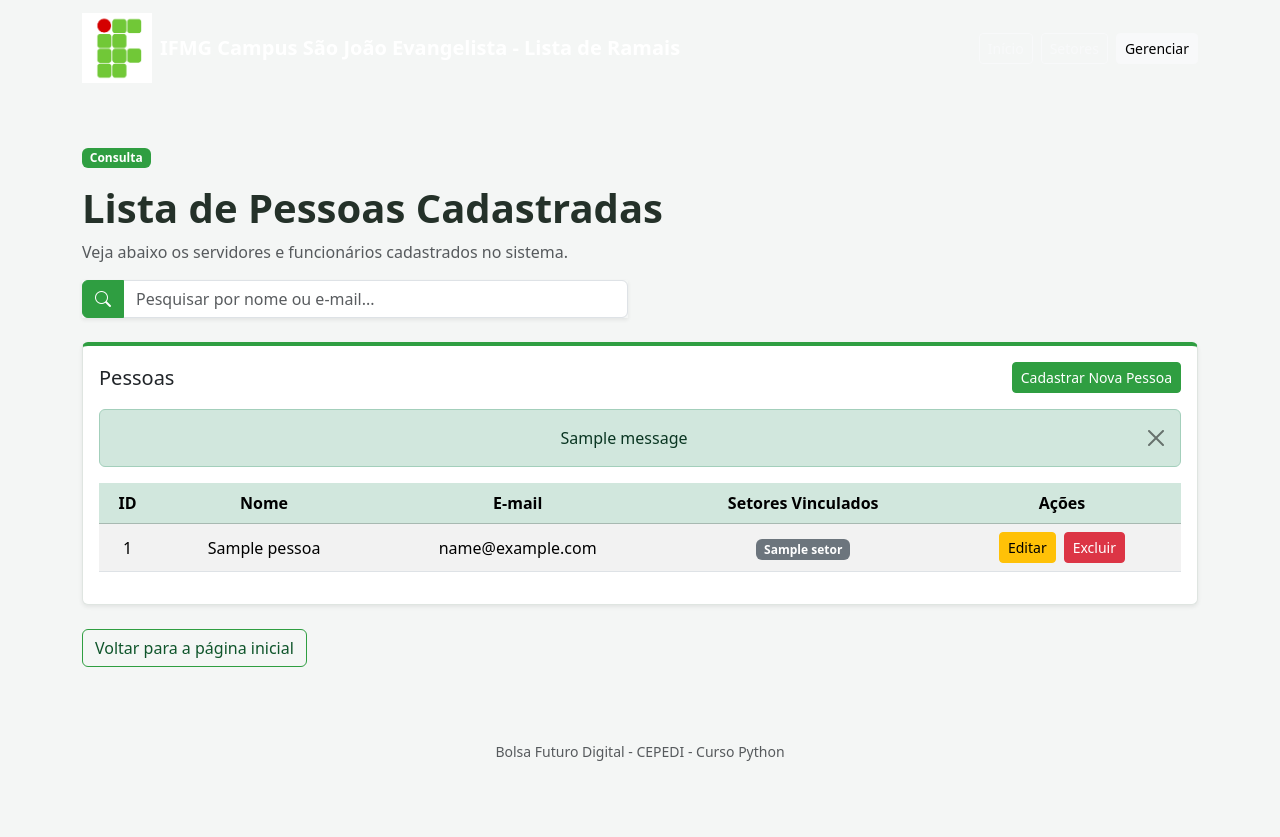
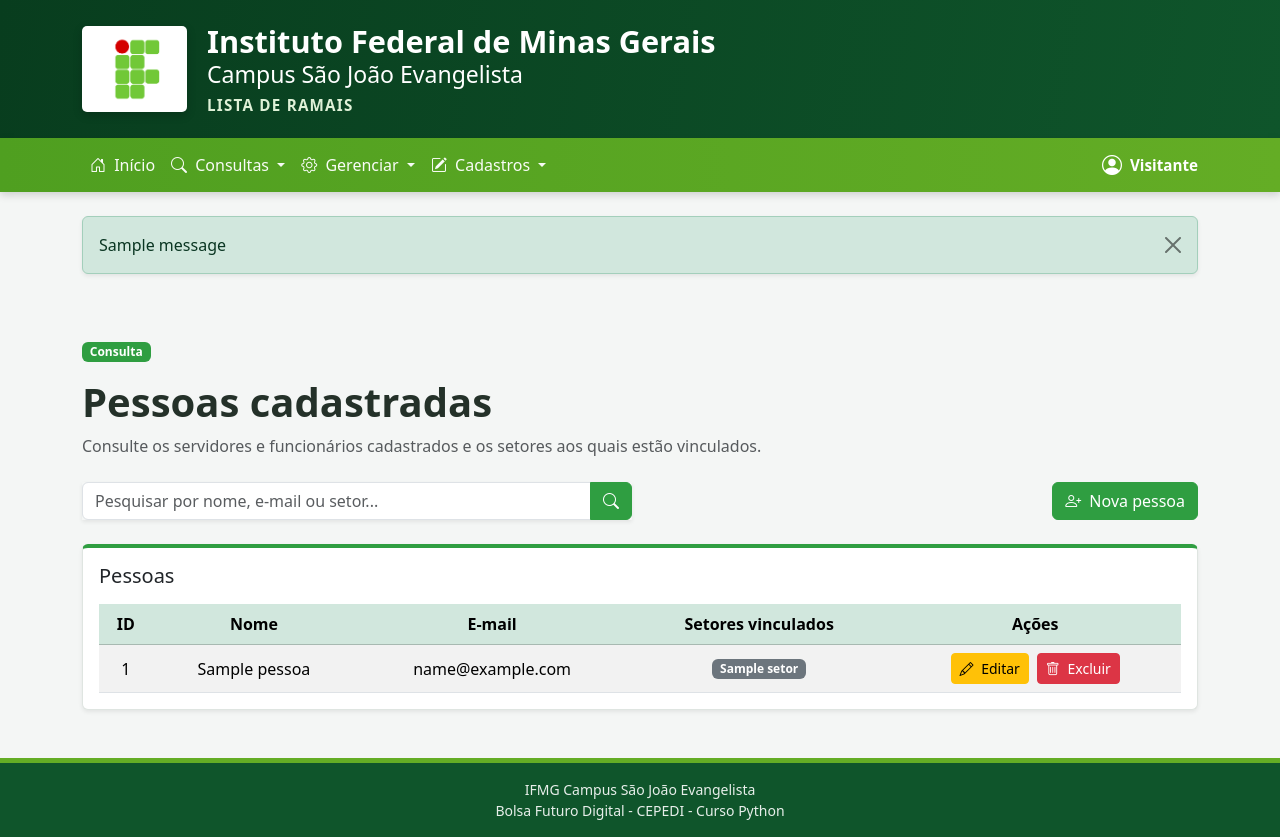
Before and after one commit to Nonato21/Grupo03-CepedPython, a Django app: page /pessoas/listar/ in a window 1280 px wide. Before the commit the page ends 761 px from the top, so only its background shows below. Run offline with Django 5.2, Linux system fonts and the light colour scheme; tables that the repository leaves empty hold one stand-in row (values such as "Sample post"); one stand-in notice (Sample message) is shown.

Commit message:
Update listar_pessoas.html
atualização listar_pessoas

```diff
--- a/lista_telefonica/ramais/templates/ramais/listar_pessoas.html
+++ b/lista_telefonica/ramais/templates/ramais/listar_pessoas.html
@@ -1,123 +1,84 @@
-{% load static %}
-<!DOCTYPE html>
-<html lang="pt-br">
+{% extends 'ramais/base.html' %}
 
-<head>
-  <meta charset="UTF-8" />
-  <meta name="viewport" content="width=device-width, initial-scale=1.0" />
-  <title>IFMG - Lista de Ramais | Pessoas Cadastradas</title>
+{% block title %}
+  IFMG - Lista de Ramais | Pessoas Cadastradas
+{% endblock %}
 
-  <!-- Bootstrap CSS -->
-  <link href="https://cdn.jsdelivr.net/npm/bootstrap@5.3.8/dist/css/bootstrap.min.css" rel="stylesheet" />
-
-  <!-- Bootstrap Icons -->
-  <link rel="stylesheet" href="https://cdn.jsdelivr.net/npm/bootstrap-icons@1.11.3/font/bootstrap-icons.min.css" />
-
-  <link rel="stylesheet" href="{% static 'ramais/css/style.css' %}" />
-
-  <!-- Favicon -->
-  <link rel="icon" href="{% static 'ramais/img/favicon.ico' %}?v=2" type="image/x-icon" />
-  <link rel="shortcut icon" href="{% static 'ramais/img/favicon.ico' %}?v=2" type="image/x-icon" />
-</head>
-
-<body>
-  <nav class="navbar navbar-expand-lg navbar-dark navbar-if">
-    <div class="container">
-      <a class="navbar-brand d-flex align-items-center gap-2" href="{% url 'index' %}">
-        <img src="{% static 'ramais/img/logo-if.png' %}" alt="Logo do Instituto Federal" class="logo-if" />
-        <span class="fw-bold">IFMG Campus São João Evangelista - Lista de Ramais</span>
-      </a>
-
-      <button class="navbar-toggler" type="button" data-bs-toggle="collapse" data-bs-target="#menuNavbar"
-        aria-controls="menuNavbar" aria-expanded="false" aria-label="Abrir menu de navegação">
-        <span class="navbar-toggler-icon"></span>
-      </button>
-
-      <div class="collapse navbar-collapse justify-content-end" id="menuNavbar">
-        <div class="navbar-nav gap-2">
-          <a href="{% url 'index' %}" class="btn btn-outline-light btn-sm">Início</a>
-          <a href="{% url 'listar_setores' %}" class="btn btn-outline-light btn-sm">Setores</a>
-          <a href="{% url 'gerenciar_ramais' %}" class="btn btn-light btn-sm">Gerenciar</a>
-        </div>
-      </div>
-    </div>
-  </nav>
-
-  <main class="container my-5">
+{% block content %}
   <section class="mb-4">
     <span class="badge badge-if mb-3">Consulta</span>
-      <h1 class="fw-bold">Lista de Pessoas Cadastradas</h1>
-      <p class="text-muted">Veja abaixo os servidores e funcionários cadastrados no sistema.</p>
 
-      <!-- Barra de pesquisa -->
-      <section>
-        <div class="row mb-4">
+    <h1 class="fw-bold">Pessoas cadastradas</h1>
+
+    <p class="text-muted">Consulte os servidores e funcionários cadastrados e os setores aos quais estão vinculados.</p>
+  </section>
+
+  <section class="mb-4">
+    <div class="row g-3 align-items-center">
       <div class="col-md-8 col-lg-6">
-            <form method="GET" action="{% url 'listar_pessoas' %}">
+        <form method="get" action="{% url 'listar_pessoas' %}">
           <div class="input-group shadow-sm">
-                <button class="btn btn-if" type="submit" aria-label="Pesquisar">
-                  <i class="bi bi-search"></i>
-                </button>
-                <input type="search" name="q" class="form-control" placeholder="Pesquisar por nome ou e-mail..."
-                  aria-label="Pesquisar pessoa" value="{{ request.GET.q|default_if_none:'' }}" />
+            <input type="search" name="q" class="form-control" placeholder="Pesquisar por nome, e-mail ou setor..." value="{{ request.GET.q|default_if_none:'' }}" />
+
+            <button class="btn btn-if" type="submit" aria-label="Pesquisar"><i class="bi bi-search"></i></button>
           </div>
         </form>
       </div>
+
+      <div class="col-md-4 col-lg-6 text-md-end">
+        <a href="{% url 'gerenciar_pessoas' %}" class="btn btn-if">
+          <i class="bi bi-person-plus me-1"></i>
+          Nova pessoa
+        </a>
       </div>
-      </section>
+    </div>
   </section>
 
   <section class="card card-if shadow-sm">
     <div class="card-body">
-        <div class="d-flex justify-content-between align-items-center mb-3">
-          <h5 class="card-title mb-0">Pessoas</h5>
-          <!-- Botão redirecionando para a tela de cadastro que você acabou de limpar -->
-          <a href="{% url 'cadastrar_pessoa' %}" class="btn btn-if btn-sm">Cadastrar Nova Pessoa</a>
-        </div>
+      <h5 class="card-title mb-3">Pessoas</h5>
 
-        <div class="table-responsive" style="text-align: center;">
-          {% if messages %}
-            {% for message in messages %}
-            <div class="alert alert-{{ message.tags }} alert-dismissible fade show" role="alert">
-              {{ message }}
-              <button type="button" class="btn-close" data-bs-dismiss="alert" aria-label="Close"></button>
-            </div>
-            {% endfor %}
-          {% endif %}
-
-          <table class="table table-striped table-hover align-middle">
+      <div class="table-responsive text-center">
+        <table class="table table-striped table-hover align-middle mb-0">
           <thead class="table-success">
             <tr>
-                <th scope="col">ID</th>
-                <th scope="col">Nome</th>
-                <th scope="col">E-mail</th>
-                <th scope="col">Setores Vinculados</th>
-                <th scope="col">Ações</th>
+              <th>ID</th>
+              <th>Nome</th>
+              <th>E-mail</th>
+              <th>Setores vinculados</th>
+              <th class="tabela-acoes">Ações</th>
             </tr>
           </thead>
+
           <tbody>
             {% for pessoa in lista_pessoas %}
-
               <tr>
                 <td>{{ pessoa.id }}</td>
                 <td>{{ pessoa.nome }}</td>
                 <td>{{ pessoa.email }}</td>
+
                 <td>
-                  <!-- Laço para mostrar todos os setores daquela pessoa -->
+                  <div class="lista-badges">
                     {% for setor in pessoa.setores.all %}
                       <span class="badge bg-secondary">{{ setor.nome }}</span>
                     {% empty %}
                       <span class="text-muted fst-italic">Sem setor</span>
                     {% endfor %}
+                  </div>
                 </td>
-                <td class="text-center">
-                  <div class="d-flex justify-content-center gap-2">
-                    <a href="{% url 'editar_pessoa' pessoa.id %}" class="btn btn-warning btn-sm">Editar</a>
+
+                <td>
+                  <div class="d-flex flex-wrap justify-content-center gap-2">
+                    <a href="{% url 'editar_pessoa' pessoa.id %}" class="btn btn-warning btn-sm">
+                      <i class="bi bi-pencil me-1"></i>
+                      Editar
+                    </a>
 
                     <form method="post" action="{% url 'deletar_pessoa' pessoa.id %}">
                       {% csrf_token %}
-                      <button type="submit" class="btn btn-danger btn-sm"
-                        onclick="return confirm('Tem certeza que deseja excluir esta pessoa?')">
+
+                      <button type="submit" class="btn btn-danger btn-sm" onclick="return confirm('Tem certeza que deseja excluir esta pessoa?')">
+                        <i class="bi bi-trash me-1"></i>
                         Excluir
                       </button>
                     </form>
@@ -126,7 +87,7 @@
               </tr>
             {% empty %}
               <tr>
-                <td colspan="5" class="text-center text-muted py-4">Nenhuma pessoa cadastrada ainda.</td>
+                <td colspan="5" class="text-muted py-4">Nenhuma pessoa encontrada.</td>
               </tr>
             {% endfor %}
           </tbody>
@@ -134,19 +95,4 @@
       </div>
     </div>
   </section>
-
-    <div class="mt-4">
-      <a href="{% url 'index' %}" class="btn btn-if-outline">Voltar para a página inicial</a>
-    </div>
-  </main>
-
-  <!-- Rodapé -->
-  <footer class="text-center text-muted py-4">
-    <small>Bolsa Futuro Digital - CEPEDI - Curso Python</small>
-  </footer>
-
-  <!-- Bootstrap JS -->
-  <script src="https://cdn.jsdelivr.net/npm/bootstrap@5.3.8/dist/js/bootstrap.bundle.min.js"></script>
-</body>
-
-</html>
+{% endblock %}
```
Lines whose indentation alone changed are shown as unchanged.
